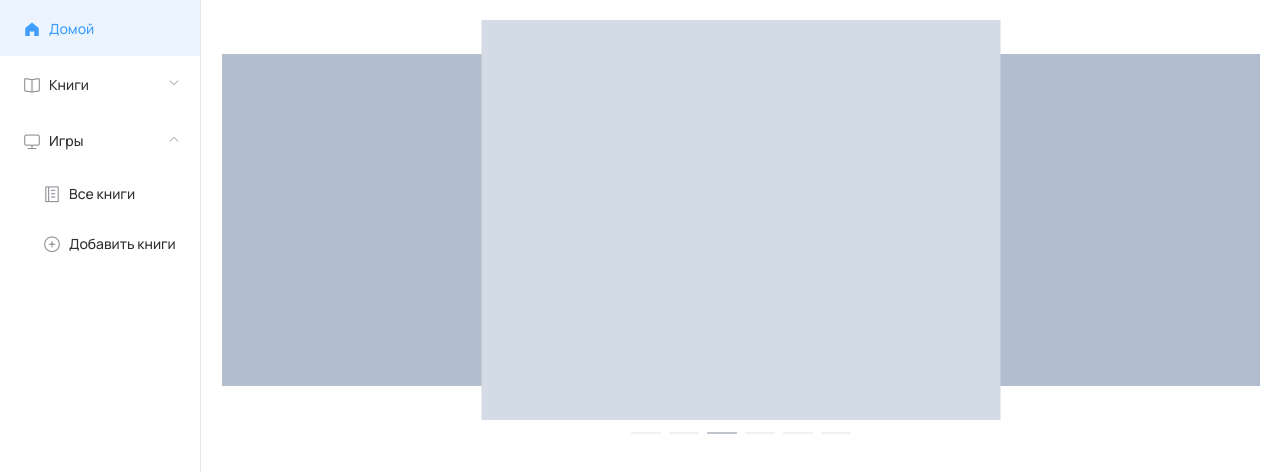
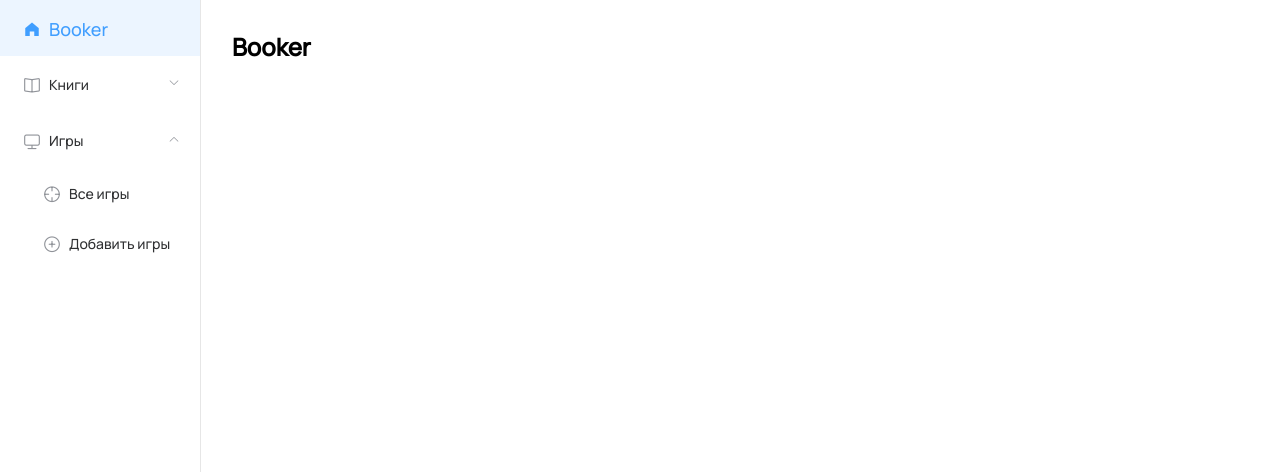
Before and after one commit to artemij-petrovskij/booker, a Vue app in the folder client/: page / in a window 1280 px wide. Both pictures are taken after a click on the element "Игры". Shown: the top 472 px of the page. Built offline with nearby package versions, Linux system fonts and the light colour scheme.

Commit message:
add function

```diff
--- a/client/src/components/Navigation.vue
+++ b/client/src/components/Navigation.vue
@@ -8,7 +8,7 @@
   >
     <el-menu-item index="/">
       <i class="el-icon-s-home"></i>
-      <span>Домой</span>
+      <span class="home">Booker</span>
     </el-menu-item>
     <el-submenu index="1">
       <template slot="title">
@@ -33,12 +33,12 @@
       </template>
 
       <el-menu-item index="1">
-        <i class="el-icon-notebook-2"></i>
-        <span>Все книги</span>
+        <i class="el-icon-aim"></i>
+        <span>Все игры</span>
       </el-menu-item>
       <el-menu-item index="2">
         <i class="el-icon-circle-plus-outline"></i>
-        <span>Добавить книги</span>
+        <span>Добавить игры</span>
       </el-menu-item>
     </el-submenu>
 
@@ -50,6 +50,9 @@
 body {
   margin: 0px;
   padding: 0px;
+}
+.home{
+  font-size: 18px;
 }
 </style>
 
--- a/client/src/views/Books.vue
+++ b/client/src/views/Books.vue
@@ -20,22 +20,17 @@
               router
               :to="{ name: 'Book', params: { id: book._id } }"
             >
-              <el-button
-                icon="el-icon-view"
-                size="small"
-                type="primary"
-              ></el-button>
+              <el-button icon="el-icon-view" size="small"></el-button>
             </router-link>
             <router-link
               router
               :to="{ name: 'Edit', params: { id: book._id } }"
             >
-              <el-button
-                icon="el-icon-edit"
-                size="small"
-                type="primary"
-              ></el-button>
+              <el-button icon="el-icon-edit" size="small"></el-button>
             </router-link>
+
+              <el-button @click="deleteOne({id: book._id})" icon="el-icon-delete" size="small"></el-button>
+
           </el-button-group>
         </div>
       </el-card>
@@ -53,6 +48,11 @@ export default {
   },
   async created() {
     this.books = await Book.getAllBooks();
+  },
+  methods: {
+    deleteOne(item) {
+      console.log(item)
+    },
   },
 };
 </script>
@@ -82,11 +82,11 @@ h1 {
 .el-button-group {
   padding-top: 20px;
 }
-.title{
-  font-size:17px;
+.title {
+  font-size: 17px;
 }
-.author{
-    font-size:15px;
+.author {
+  font-size: 15px;
   opacity: 0.7;
 }
 </style>
--- a/client/src/views/Home.vue
+++ b/client/src/views/Home.vue
@@ -1,10 +1,6 @@
 <template>
   <div class="home">
-    <el-carousel :interval="4000" type="card" height="400px">
-      <el-carousel-item v-for="item in 6" :key="item">
-        <h3 class="medium"></h3>
-      </el-carousel-item>
-    </el-carousel>
+    <h1>Booker</h1>
   </div>
 </template>
 
@@ -16,20 +12,4 @@ export default {
 };
 </script>
 <style scoped>
-  .el-carousel
-  .el-carousel__item h3 {
-    color: #475669;
-    font-size: 14px;
-    opacity: 0.75;
-    line-height: 200px;
-    margin: 0;
-  }
-
-  .el-carousel__item:nth-child(2n) {
-    background-color: #99a9bf;
-  }
-
-  .el-carousel__item:nth-child(2n+1) {
-    background-color: #d3dce6;
-  }
 </style>
```
Also changed, not shown: client/src/assets/book.png (added), client/src/assets/game.png (added).
